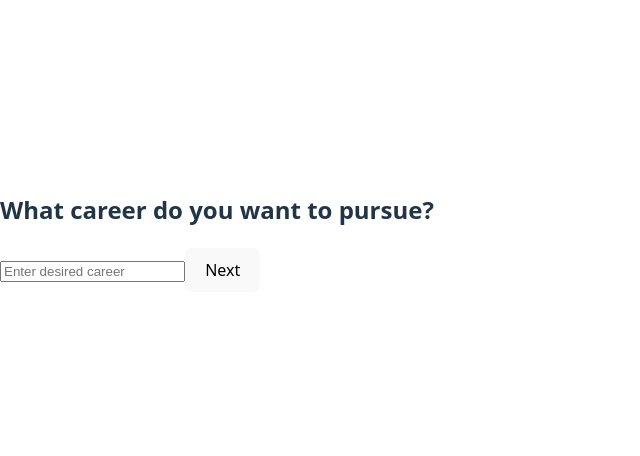
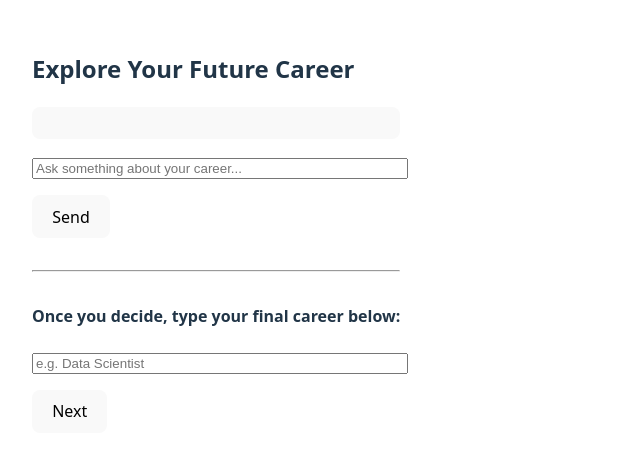
Before and after one commit to Chahanareddy/upable, a React (Vite) app in the folder frontend/: page /future-career in a window 1280 px wide. Shown: the part 168-624 px from the top of the page, without its empty margins (0-640 px from the left). Built offline with nearby package versions, Linux system fonts and the light colour scheme.

Commit message:
chatbot added

```diff
--- a/frontend/src/App.jsx
+++ b/frontend/src/App.jsx
@@ -1,13 +1,15 @@
-import { Routes, Route } from "react-router-dom";
+import { Routes, Route, Navigate } from "react-router-dom";
 import InvitationPage from "./components/InvitationPage";
 import UserInfo from "./components/UserInfo";
 import FutureCareer from "./components/FutureCareer";
 import Results from "./components/Results";
 
 function App() {
-
   return (
     <Routes>
+      //Automatically open invitation page
+      <Route path="/" element={<Navigate to="/invitation-page" replace />} />
+
       <Route path="/invitation-page" element={<InvitationPage />} />
       <Route path="/user-info" element={<UserInfo />} />
       <Route path="/future-career" element={<FutureCareer />} />
--- a/frontend/src/components/FutureCareer.jsx
+++ b/frontend/src/components/FutureCareer.jsx
@@ -1,11 +1,38 @@
 import { useState } from "react";
 import { useNavigate, useLocation } from "react-router-dom";
+import axios from "axios";
 
 function FutureCareer() {
   const [career, setCareer] = useState("");
+  const [messages, setMessages] = useState([]);
+
+  const [input, setInput] = useState("");
+  const [loading, setLoading] = useState(false);
+
   const navigate = useNavigate();
   const location = useLocation();
   const { job } = location.state || {};
+
+  const handleChatSend = async () => {
+    if (!input.trim()) return;
+
+    const updatedMessages = [...messages, { role: "user", text: input }];
+    setMessages(updatedMessages);
+    setInput("");
+    setLoading(true);
+
+    try {
+      const res = await axios.post("http://localhost:5000/gemini-career-chat", {
+        messages: updatedMessages,
+      });
+
+      setMessages([...updatedMessages, { role: "bot", text: res.data.reply }]);
+    } catch (err) {
+      alert("Gemini API error");
+    } finally {
+      setLoading(false);
+    }
+  };
 
   const handleNext = () => {
     if (career.trim() !== "") {
@@ -13,15 +40,41 @@ function FutureCareer() {
     }
   };
 
+  return (
+    <div className="container" style={{ padding: "2rem" }}>
+      <h2>Explore Your Future Career</h2>
 
-  return (
-    <div className="container">
-      <h2>What career do you want to pursue?</h2>
+      {/* Chatbot UI */}
+      <div style={{ maxHeight: "300px", overflowY: "auto", marginBottom: "1rem", background: "#f9f9f9", padding: "1rem", borderRadius: "8px" }}>
+        {messages.map((msg, i) => (
+          <p key={i} style={{ textAlign: msg.role === "user" ? "right" : "left" }}>
+            <strong>{msg.role === "user" ? "You" : "Coach"}:</strong> {msg.text}
+          </p>
+        ))}
+      </div>
+
       <input
         type="text"
-        placeholder="Enter desired career"
+        placeholder="Ask something about your career..."
+        value={input}
+        onChange={(e) => setInput(e.target.value)}
+        onKeyDown={(e) => e.key === "Enter" && handleChatSend()}
+        style={{ width: "100%", marginBottom: "1rem" }}
+      />
+      <button onClick={handleChatSend} disabled={loading}>
+        {loading ? "Thinking..." : "Send"}
+      </button>
+
+      <hr style={{ margin: "2rem 0" }} />
+
+      {/* Final Career Selection */}
+      <h4>Once you decide, type your final career below:</h4>
+      <input
+        type="text"
+        placeholder="e.g. Data Scientist"
         value={career}
         onChange={(e) => setCareer(e.target.value)}
+        style={{ width: "100%", marginBottom: "1rem" }}
       />
       <button onClick={handleNext}>Next</button>
     </div>
```
Also changed, not shown: 1 other file (tests, documents, lock files or other folders).
